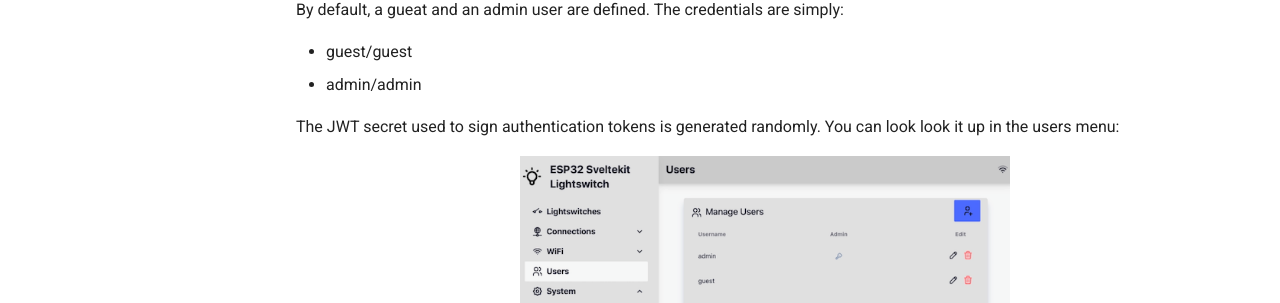
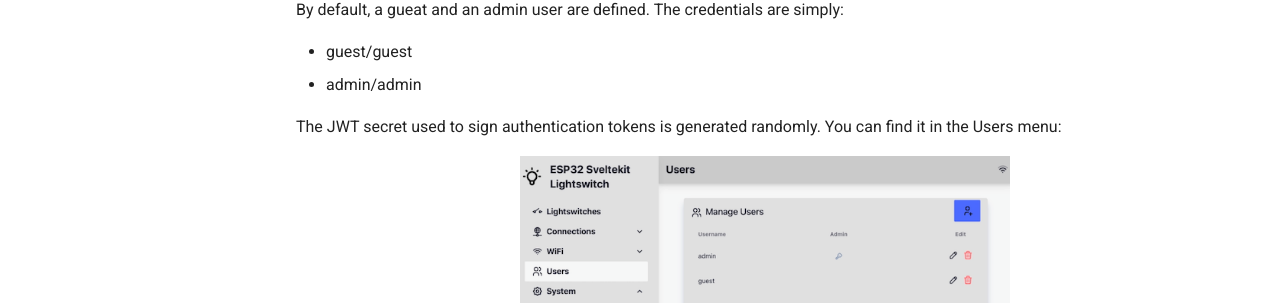
Before and after one commit to soylentOrange/esp32-sveltekit, an MkDocs documentation site: the page built from docs/factorysettings.md, in a window 1280 px wide and 1163 px high. Shown: the part 598-901 px from the top of the window. Built offline with MkDocs 1.6.1 and Material for MkDocs 9.7.7, drawn with Linux system fonts in a browser that asks for light colours; comment, search, counter and statistics services are not loaded.

Commit message:
Update factorysettings.md

```diff
--- a/docs/factorysettings.md
+++ b/docs/factorysettings.md
@@ -18,7 +18,7 @@ The credentials are simply:
 - guest/guest
 - admin/admin
 
-The JWT secret used to sign authentication tokens is generated randomly. You can look look it up in the users menu:
+The JWT secret used to sign authentication tokens is generated randomly. You can find it in the Users menu:
 
 <figure markdown="span">
   ![Screenshot_users](media/Screenshot_users.png){ height="320" width="490" }
```
